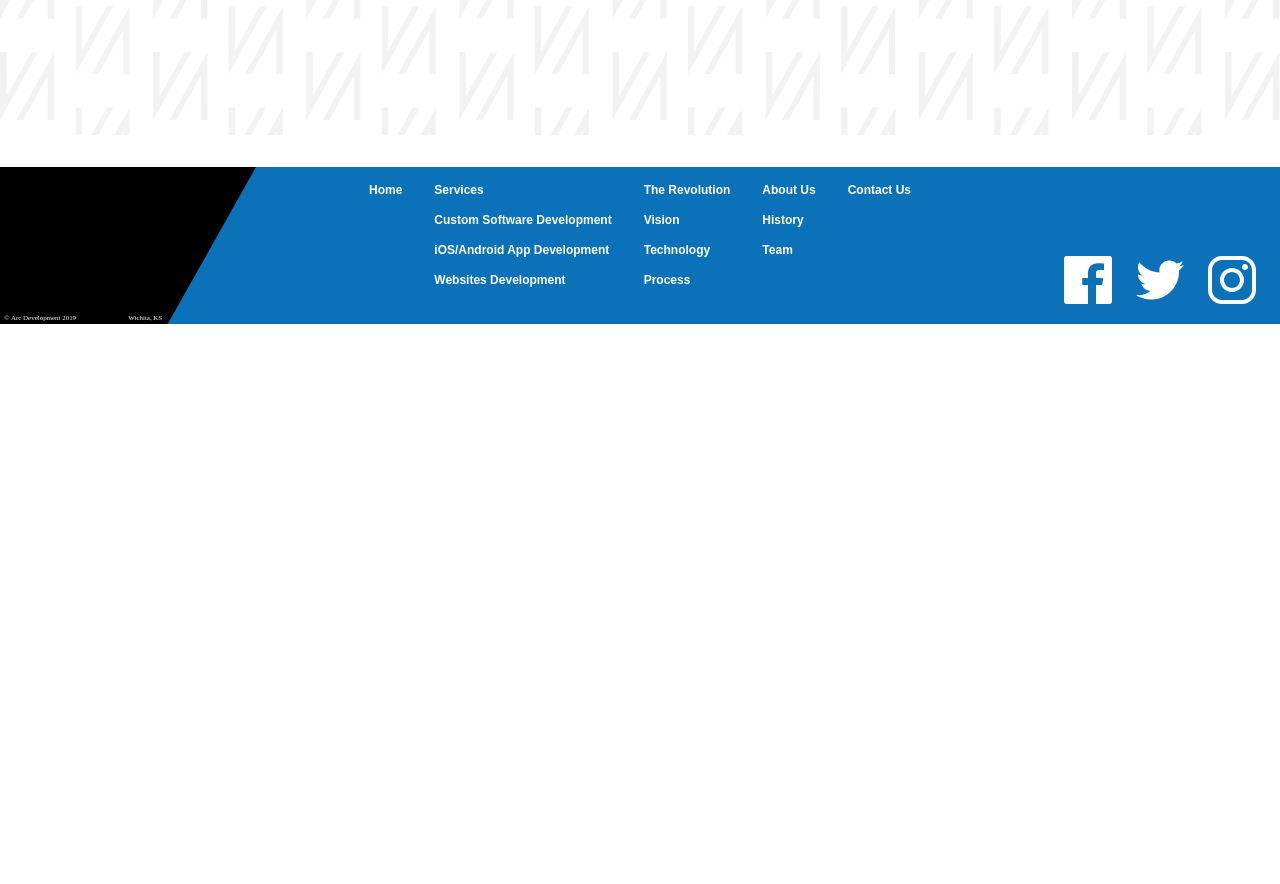
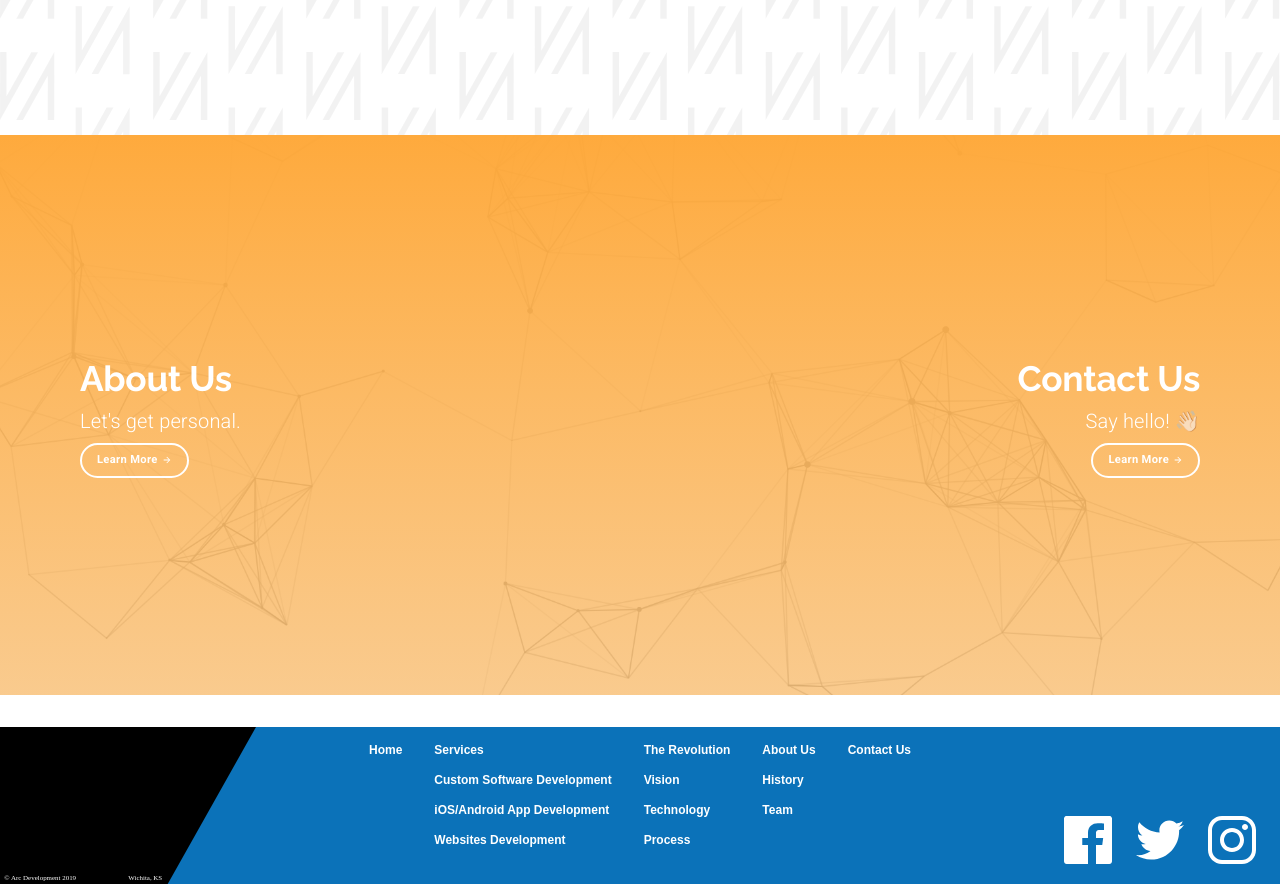
Before and after one commit to ellingtonb/react-material-ui-archdev, a React (Create React App) app: page / in a window 1280 px wide. Shown: the part 2000-2884 px from the top of the page. Before the commit the page ends 2324 px from the top, so only its background shows below. Built offline with nearby package versions, Linux system fonts and the light colour scheme.

Commit message:
Added The Information Block

```diff
--- a/src/components/LandingPage.js
+++ b/src/components/LandingPage.js
@@ -13,6 +13,7 @@
 import mobileAppsIcon from '../assets/mobileIcon.svg';
 import websitesIcon from '../assets/websiteIcon.svg';
 import revolutionBackground from '../assets/repeatingBackground.svg';
+import infoBackground from '../assets/infoBackground.svg';
 import ButtonArrow from "./ui/ButtonArrow";
 import {useTheme} from "@material-ui/styles";
 
@@ -114,6 +115,14 @@
             borderRadius: 0,
             width: '100%'
         }
+    },
+    infoBackground: {
+        backgroundImage: `url(${infoBackground})`,
+        backgroundPosition: "center",
+        backgroundSize: "cover",
+        backgroundRepeat: "no-repeat",
+        height: "100%",
+        width: "100%"
     }
 }));
 
@@ -121,6 +130,7 @@
     const classes = useStyles();
     const theme = useTheme();
     const matchesSM = useMediaQuery(theme.breakpoints.down('sm'));
+    const matchesXS = useMediaQuery(theme.breakpoints.down('xs'));
 
     const defaultOptions = {
         loop: true,
@@ -298,6 +308,52 @@
                     <div className={classes.revolutionBackground} />
                 </Grid>
             </Grid>
+            <Grid item>
+                <Grid container style={{ height: "35em" }} alignItems={"center"} direction={"row"}>
+                    <Grid item container style={{ position: "absolute" }}
+                          direction={matchesXS ? "column" : "row"}
+                          spacing={matchesXS ? 2 : 0}
+                    >
+                        <Grid item sm style={{ marginLeft: matchesXS ? 0 : matchesSM ? '2em' : "5em", textAlign: matchesXS ? "center" : "left" }}>
+                            <Grid container direction={"column"}>
+                                <Typography variant={"h2"} style={{ color: "white" }}>About Us</Typography>
+                                <Typography variant={"subtitle2"}>Let's get personal.</Typography>
+                                <Grid item>
+                                    <Button variant={"outlined"}
+                                            className={classes.learnButton}
+                                            style={{ marginTop: "0.5em", color: "white", borderColor: "white" }}>
+                                        <span style={{ marginRight: 4 }}>Learn More</span>
+                                        <ButtonArrow
+                                            width={10}
+                                            height={10}
+                                            fill={"white"}
+                                        />
+                                    </Button>
+                                </Grid>
+                            </Grid>
+                        </Grid>
+                        <Grid item sm style={{ marginRight: matchesXS ? 0 : matchesSM ? '2em' : "5em", textAlign: matchesXS ? "center" : "right" }}>
+                            <Grid container direction={"column"}>
+                                <Typography variant={"h2"} style={{ color: "white" }}>Contact Us</Typography>
+                                <Typography variant={"subtitle2"}>Say hello! <span role={"img"} aria-label={"Waving Hand"}>👋🏻</span></Typography>
+                                <Grid item>
+                                    <Button variant={"outlined"}
+                                            className={classes.learnButton}
+                                            style={{ marginTop: "0.5em", color: "white", borderColor: "white" }}>
+                                        <span style={{ marginRight: 4 }}>Learn More</span>
+                                        <ButtonArrow
+                                            width={10}
+                                            height={10}
+                                            fill={"white"}
+                                        />
+                                    </Button>
+                                </Grid>
+                            </Grid>
+                        </Grid>
+                    </Grid>
+                    <div className={classes.infoBackground} />
+                </Grid>
+            </Grid>
         </Grid>
     );
 };
--- a/src/components/ui/Theme.js
+++ b/src/components/ui/Theme.js
@@ -38,6 +38,11 @@
             fontWeight: 300,
             color: customColors.arcGrey
         },
+        subtitle2: {
+            color: "white",
+            fontSize: "1.25rem",
+            fontWeight: 300
+        },
         h2: {
             fontFamily: "Raleway",
             fontWeight: 700,
```
